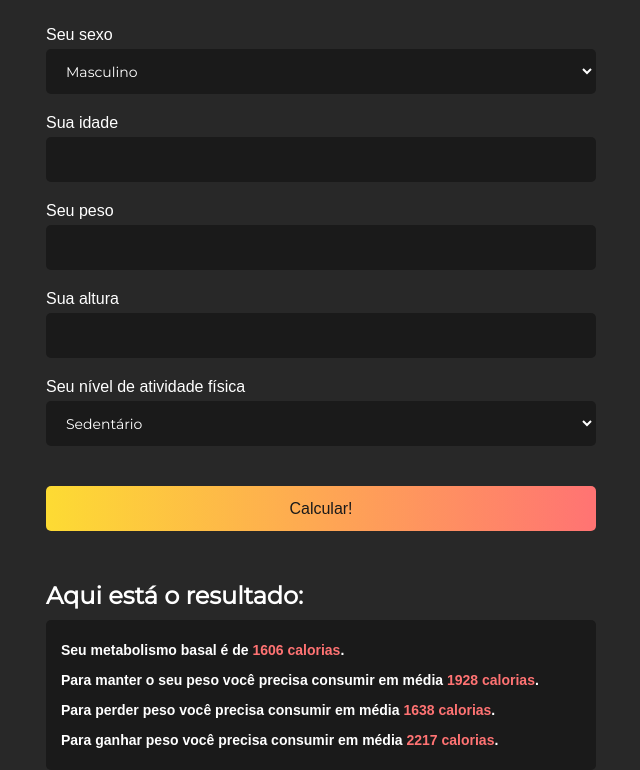
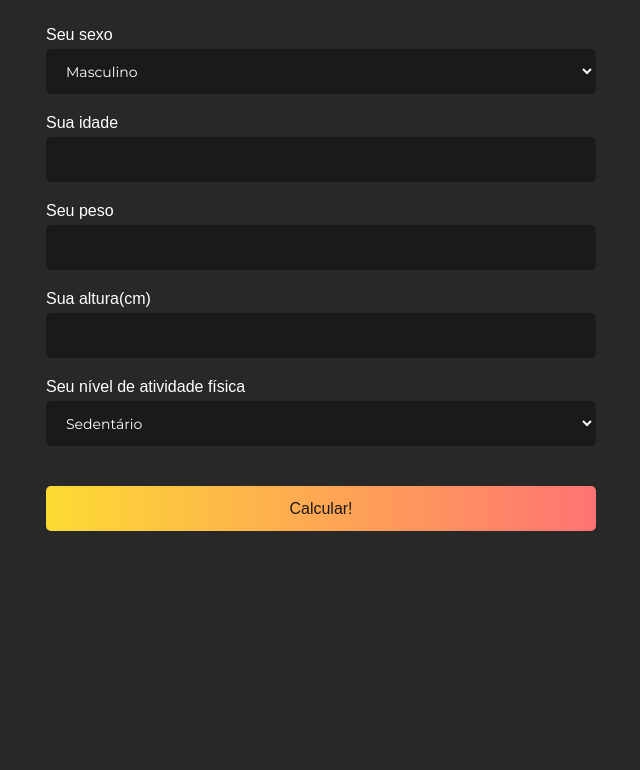
Before and after one commit to crystian97/getkcal, a website: page index.html in a window 1280 px wide. Shown: the part 124-894 px from the top of the page, without its empty margins (319-959 px from the left). After the commit the page ends 800 px from the top, so only its background shows below. Drawn offline with Linux system fonts and the light colour scheme.

```diff
--- a/index.html
+++ b/index.html
@@ -30,7 +30,7 @@
           <input type="number" id="weight" />
         </div>
         <div class="form-group">
-          <label for="height">Sua altura</label>
+          <label for="height">Sua altura(cm)</label>
           <input type="number" id="height" />
         </div>
         <div class="form-group">
@@ -48,25 +48,8 @@
           <button type="submit">Calcular!</button>
         </div>
       </form>
-      <div class="result-container">
-        <h2>Aqui está o resultado:</h2>
+      <div class="result-container" id="result">
 
-        <div class="result-content">
-          <ul>
-            <li>
-              Seu metabolismo basal é de <strong>1606 calorias</strong>.
-            </li>
-            <li>
-              Para manter o seu peso você precisa consumir em média <strong>1928 calorias</strong>.
-            </li>
-            <li>
-              Para perder peso você precisa consumir em média <strong>1638 calorias</strong>.
-            </li>
-            <li>
-              Para ganhar peso você precisa consumir em média <strong>2217 calorias</strong>.
-            </li>
-          </ul>
-        </div>
       </div>
     </div>
   </div>
```
